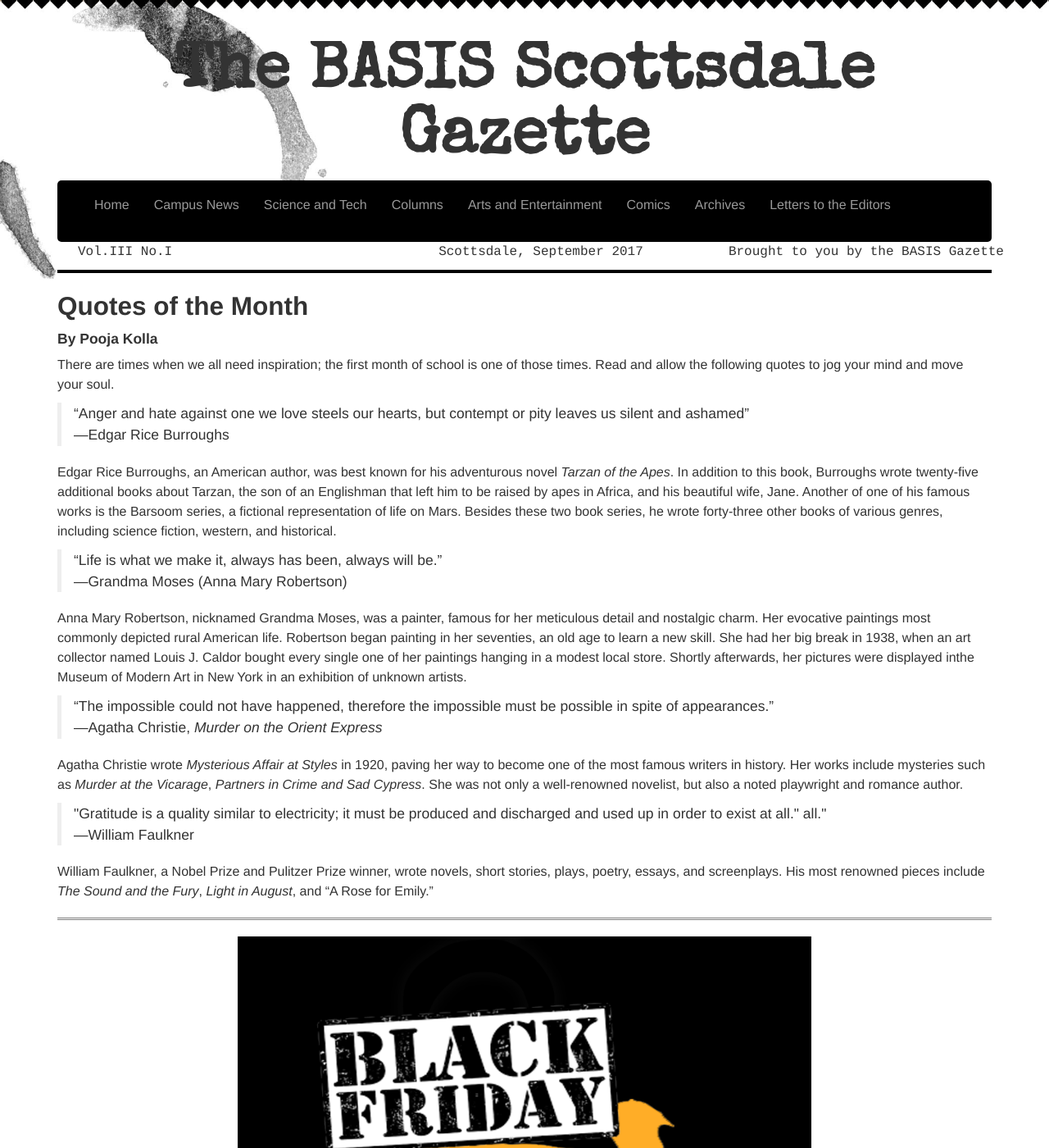
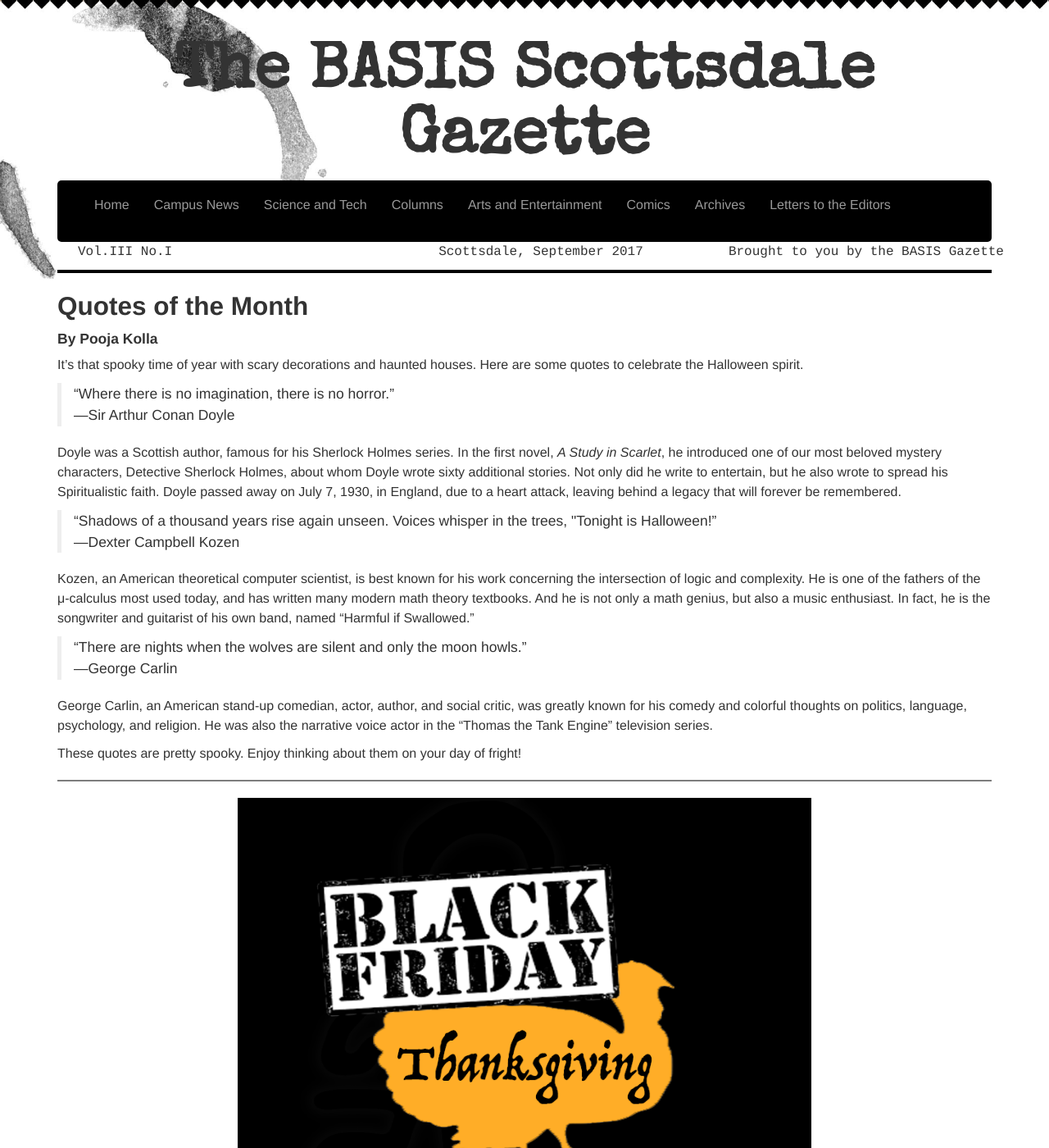
Before and after one commit to Awake99/Awake99.github.io, a Jekyll site: the page built from artent/_posts/2017-09-29-quotes.md, in a window 1280 px wide and 1400 px high. Shown: the whole window at 82% size. Built offline with Jekyll 4.4.1, drawn with Linux system fonts in a browser that asks for light colours; nearby versions of some CDN libraries.

Commit message:
Update 2017-09-29-quotes.md

```diff
--- a/artent/_posts/2017-09-29-quotes.md
+++ b/artent/_posts/2017-09-29-quotes.md
@@ -2,23 +2,22 @@
 layout: article
 image: /img/11.png
 title: "Quotes of the Month "
-excerpt: "There are times when we all need inspiration; the first month of school is one of those times. Read and allow the following quotes to jog your mind and move your soul."
+excerpt: "It’s that spooky time of year with scary decorations and haunted houses. Here are some quotes to celebrate the Halloween spirit."
 ---
 
 <h2>Quotes of the Month</h2>
 <h4>By Pooja Kolla</h4>
-There are times when we all need inspiration; the first month of school is one of those times. Read and allow the following quotes to jog your mind and move your soul.
+It’s that spooky time of year with scary decorations and haunted houses. Here are some quotes to celebrate the Halloween spirit.
 
-<blockquote>“Anger and hate against one we love steels our hearts, but contempt or pity leaves us silent and ashamed”<br/>—Edgar Rice Burroughs</blockquote>
-Edgar Rice Burroughs, an American author, was best known for his adventurous novel <em>Tarzan of the Apes</em>. In addition to this book, Burroughs wrote twenty-five additional books about Tarzan, the son of an Englishman that left him to be raised by apes in Africa, and his beautiful wife, Jane. Another of one of his famous works is the Barsoom series, a fictional representation of life on Mars. Besides these two book series, he wrote forty-three other books of various genres, including science fiction, western, and historical.
+<blockquote>“Where there is no imagination, there is no horror.”<br/>—Sir Arthur Conan Doyle</blockquote>
+Doyle was a Scottish author, famous for his Sherlock Holmes series. In the first novel, <em>A Study in Scarlet</em>, he introduced one of our most beloved mystery characters, Detective Sherlock Holmes, about whom Doyle wrote sixty additional stories. Not only did he write to entertain, but he also wrote to spread his Spiritualistic faith. Doyle passed away on July 7, 1930, in England, due to a heart attack, leaving behind a legacy that will forever be remembered.
 
-<blockquote>“Life is what we make it, always has been, always will be.” <br/>—Grandma Moses (Anna Mary Robertson)</blockquote>
-Anna Mary Robertson, nicknamed Grandma Moses, was a painter, famous for her meticulous detail and nostalgic charm. Her evocative paintings most commonly depicted rural American life. Robertson began painting in her seventies, an old age to learn a new skill. She had her big break in 1938, when an art collector named Louis J. Caldor bought every single one of her paintings hanging in a modest local store. Shortly afterwards, her pictures were displayed inthe Museum of Modern Art in New York in an exhibition of unknown artists.
+<blockquote>“Shadows of a thousand years rise again unseen. Voices whisper in the trees, "Tonight is Halloween!” <br/>—Dexter Campbell Kozen</blockquote>
+Kozen, an American theoretical computer scientist, is best known for his work concerning the intersection of logic and complexity. He is one of the fathers of the μ-calculus most used today, and has written many modern math theory textbooks. And he is not only a math genius, but also a music enthusiast. In fact, he is the songwriter and guitarist of his own band, named “Harmful if Swallowed.”
 
-<blockquote>“The impossible could not have happened, therefore the impossible must be possible in spite of appearances.”<br/>—Agatha Christie, <em>Murder on the Orient Express</em></blockquote>
-Agatha Christie wrote <em>Mysterious Affair at Styles</em> in 1920, paving her way to become one of the most famous writers in history. Her works include mysteries such as <em>Murder at the Vicarage</em>, <em>Partners in Crime and Sad Cypress</em>. She was not only a well-renowned novelist, but also a noted playwright and romance author.
 
-<blockquote>"Gratitude is a quality similar to electricity; it must be produced and discharged and used up in order to exist at all." all."<br/>—William Faulkner</blockquote>
-William Faulkner, a Nobel Prize and Pulitzer Prize winner, wrote novels, short stories, plays, poetry, essays, and screenplays. His most renowned pieces include <em>The Sound and the Fury</em>, <em>Light in August</em>, and “A Rose for Emily.”
+<blockquote>“There are nights when the wolves are silent and only the moon howls.”<br/>—George Carlin</blockquote>
+George Carlin, an American stand-up comedian, actor, author, and social critic, was greatly known for his comedy and colorful thoughts on politics, language, psychology, and religion. He was also the narrative voice actor in the “Thomas the Tank Engine” television series.
 
+These quotes are pretty spooky. Enjoy thinking about them on your day of fright!
 <hr style="border-color:#7D7D7D;height:0.5px;">
```
